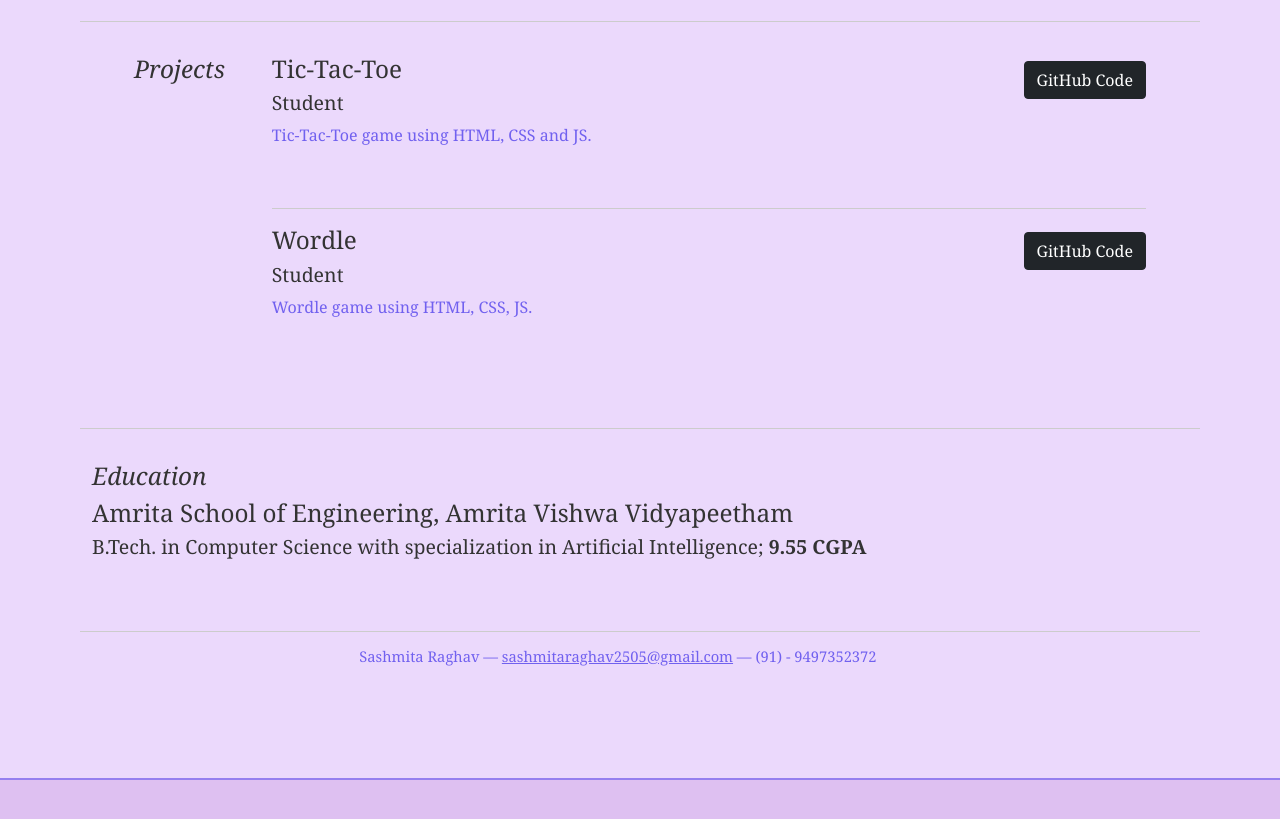
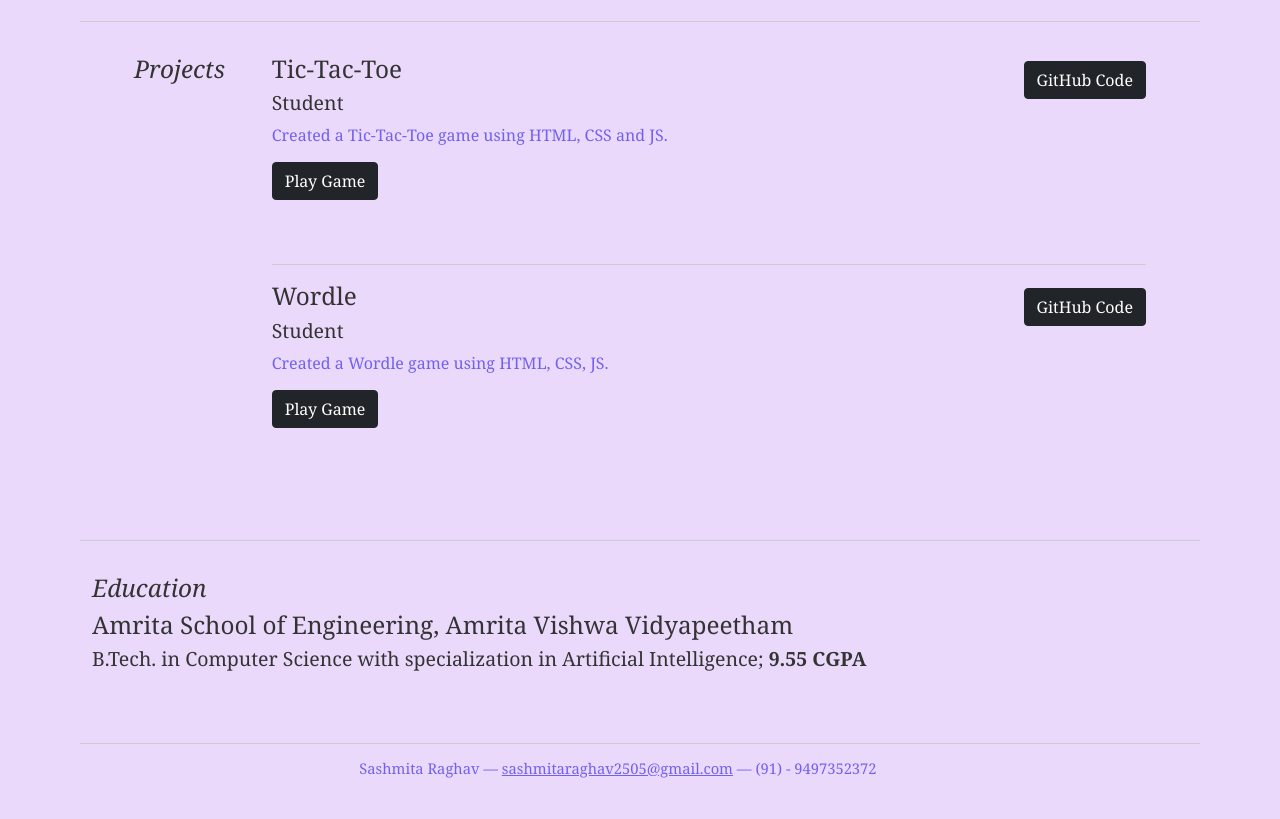
Before and after one commit to sash2501/sash2501.github.io, a plain HTML site: page index.html in a window 1280 px wide. Shown: the part 1460-2279 px from the top of the page. Drawn offline with nearby package versions, Linux system fonts and the light colour scheme.

Commit message:
Add changes

```diff
--- a/index.html
+++ b/index.html
@@ -172,18 +172,24 @@
 									<div class="job">
 										<h2>Tic-Tac-Toe</h2>
 										<h3>Student</h3>
-										<h4><button type="button" class="btn btn-dark">GitHub Code</button></h4>
+										<h4>
+											<a href="https://github.com/sash2501/Tic-Tac-Toe" class="btn btn-dark" role="button" >GitHub Code</a></h4>
 										<p>
-											Tic-Tac-Toe game using HTML, CSS and JS.
+											Created a Tic-Tac-Toe game using HTML, CSS and JS.
+											<br/><br/>
+											<a href="https://sash2501.github.io/Tic-Tac-Toe/" class="btn btn-dark" role="button" >Play Game</a>
 										</p>
+
 									</div>
 
 									<div class="job last">
 										<h2>Wordle</h2>
 										<h3>Student</h3>
-										<h4><button type="button" class="btn btn-dark">GitHub Code</button></h4>
+										<h4><a href="https://github.com/sash2501/Wordle" class="btn btn-dark" role="button" >GitHub Code</a></h4>
 										<p>
-											Wordle game using HTML, CSS, JS.
+											Created a Wordle game using HTML, CSS, JS.
+											<br/><br/>
+											<a href="https://sash2501.github.io/Wordle/" class="btn btn-dark" role="button" >Play Game</a>
 										</p>
 									</div>
 								</div>
```
